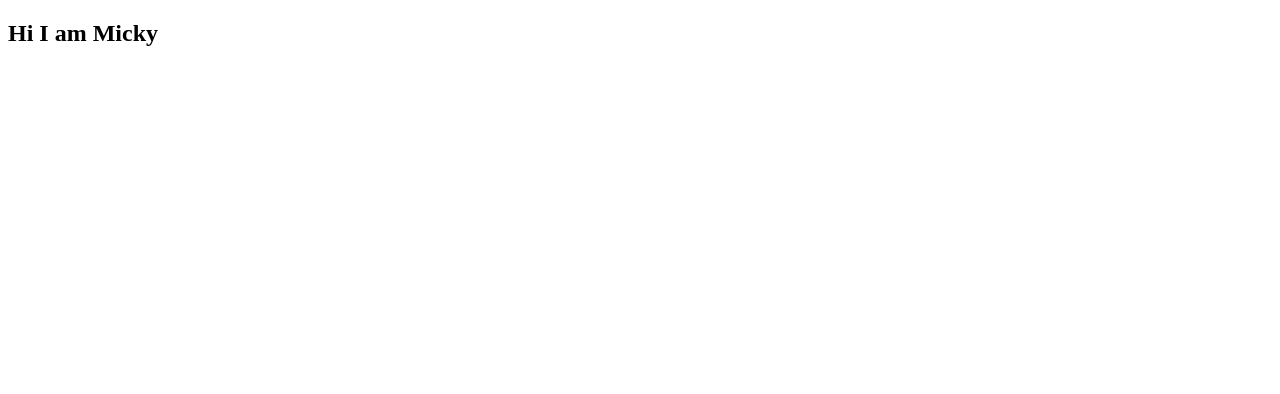
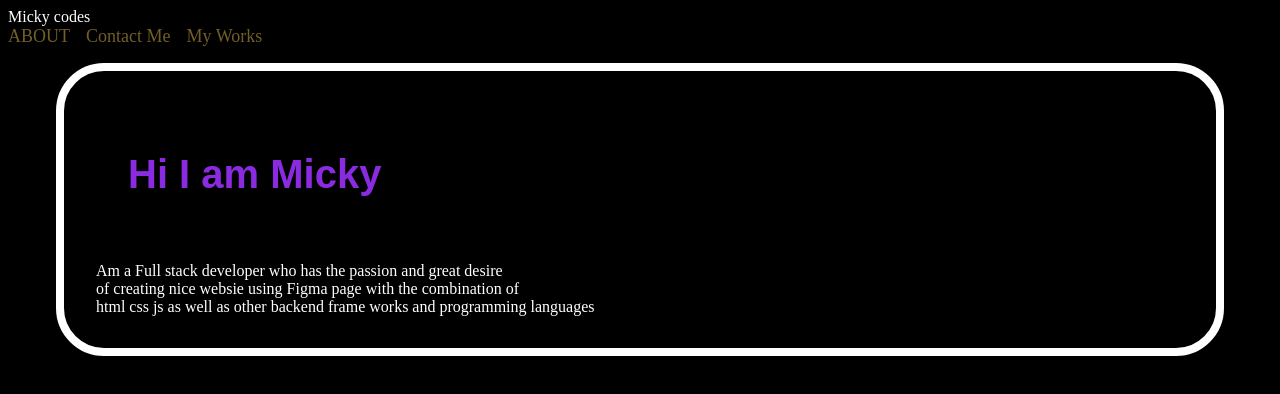
Before and after one commit to mickyawa/portfilo, a plain HTML site: page index.html in a window 1280 px wide. Drawn offline with Linux system fonts and the light colour scheme.

Commit message:
added css

```diff
--- a/css/style.css
+++ b/css/style.css
@@ -0,0 +1,29 @@
+body {
+    /* background-color: blue; */
+    color: white;
+    background-color: black;
+}
+section{
+    margin: 1rem 3rem;
+    padding: 1rem 2rem;
+    border: 0.5rem solid white;
+    border-radius: 3rem;
+}
+
+nav {
+    color: rgb(114, 94, 39);
+    font-size: 18px;
+    text-decoration: none;
+    align-content: flex-start;
+    display: flex;
+    gap: 1rem;
+}
+.micky h1{
+    color: white;
+    align-items: center;
+    padding: 2rem;
+
+}
+.stack{
+    c
+}
--- a/index.html
+++ b/index.html
@@ -1,24 +1,42 @@
 <!DOCTYPE html>
 <html lang="en">
+
 <head>
     <meta charset="UTF-8">
     <meta name="viewport" content="width=device-width, initial-scale=1.0">
-    <title>Document</title>
+    <title>MY portfolio</title>
+    <link rel="stylesheet" href="./css/style.css">
 </head>
+
 <body>
     <header>
-        <div></div>
+        <div>Micky codes</div>
 
-    <nav></nav
-        ></header>
+        <nav>
+            <div>ABOUT</div>
+            <div>Contact Me</div>
+            <div>My Works</div>
+        </nav>
+    </header>
 
-    <main
-    ><section>
-        <h1>Hi I am Micky
-        </h1>
-
-    </section></main>
+    <main>
+        <section class="intro">
+            <DIV class="micky">
+            <h1
+                style="font-size: 40px; font-family: Arial, Helvetica, sans-serif; text-decoration: none; align-items: center; color: blueviolet; align-content: center;">
+                Hi I am Micky
+            </h1>
+        </DIV>
+            <DIV class="stack">
+                <p>Am a Full stack developer who has the passion and great desire
+                <br> of creating nice websie using Figma page with the combination
+                of<br> html css js as well as other backend frame works and programming languages
+            </p>
+        </DIV>
+        </section>
+    </main>
 
     <footer></footer>
 </body>
+
 </html>
```
